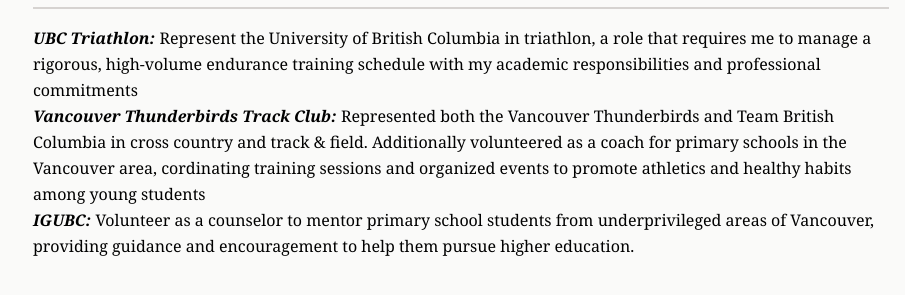
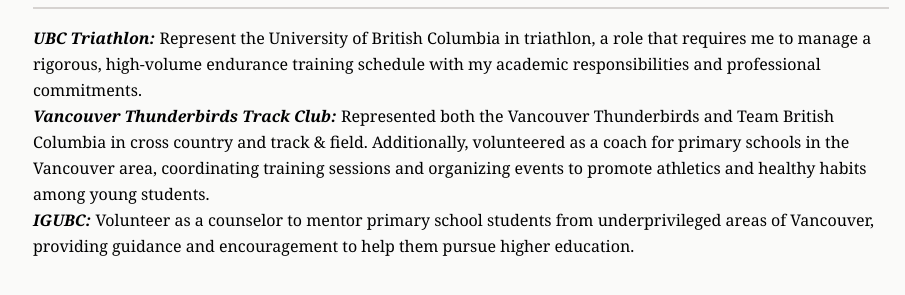
Before and after one commit to ims2003/personal_website, a Flask app: page /resume in a window 1280 px wide. Shown: the part 1447-1742 px from the top of the page, without its empty margins (179-1084 px from the left). Run offline with Flask 3, Linux system fonts and the light colour scheme; some libraries are stand-ins or nearby versions.

Commit message:
more typos

```diff
--- a/app/templates/resume.html
+++ b/app/templates/resume.html
@@ -90,9 +90,9 @@
     <h2>Extracurriculars</h2>
     <p class="">
         <b><i>UBC Triathlon:</i></b>
-        Represent the University of British Columbia in triathlon, a role that requires me to manage a rigorous, high-volume endurance training schedule with my academic responsibilities and professional commitments<br>
+        Represent the University of British Columbia in triathlon, a role that requires me to manage a rigorous, high-volume endurance training schedule with my academic responsibilities and professional commitments.<br>
         <b><i>Vancouver Thunderbirds Track Club:</i></b>
-        Represented both the Vancouver Thunderbirds and Team British Columbia in cross country and track & field. Additionally volunteered as a coach for primary schools in the Vancouver area, cordinating training sessions and organized events to promote athletics and healthy habits among young students<br>
+        Represented both the Vancouver Thunderbirds and Team British Columbia in cross country and track & field. Additionally, volunteered as a coach for primary schools in the Vancouver area, coordinating training sessions and organizing events to promote athletics and healthy habits among young students.<br>
         <b><i>IGUBC:</i></b>
         Volunteer as a counselor to mentor primary school students from underprivileged areas of Vancouver, providing guidance and encouragement to help them pursue higher education.
     </p>
```
